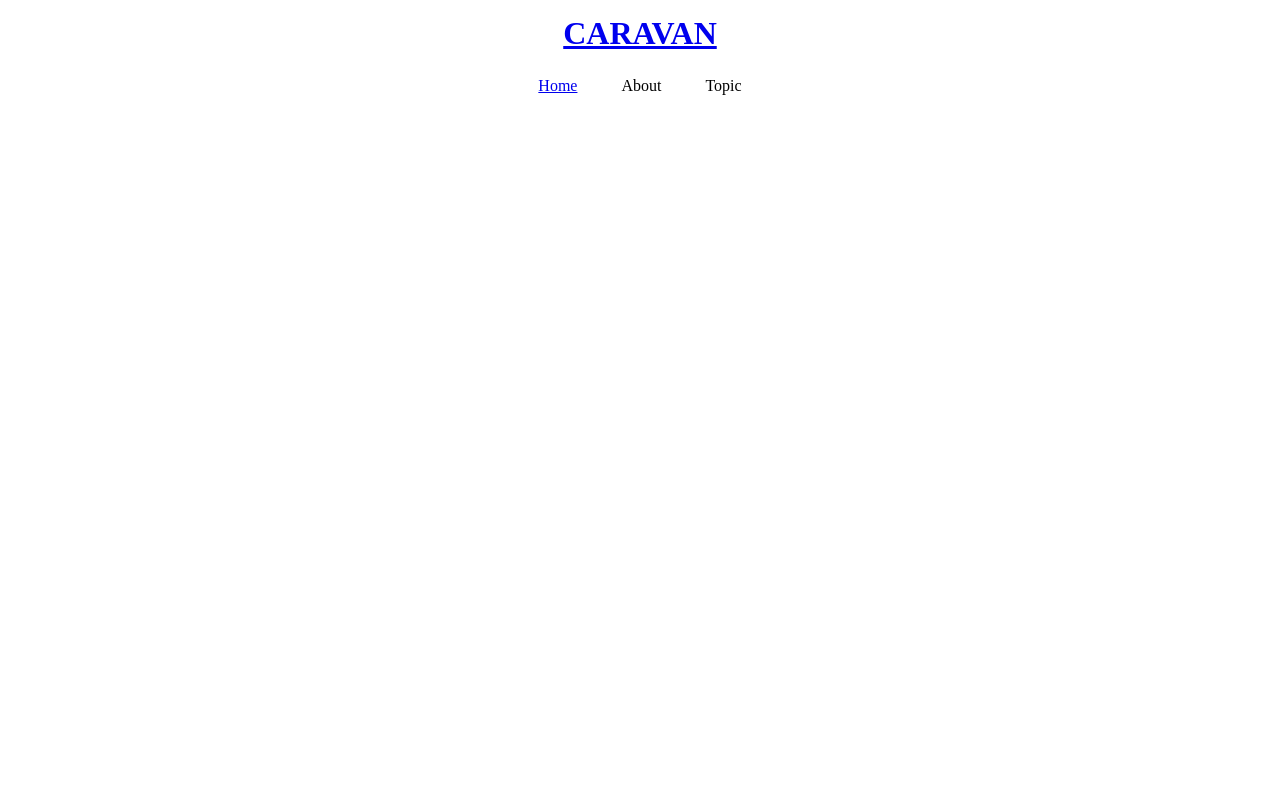
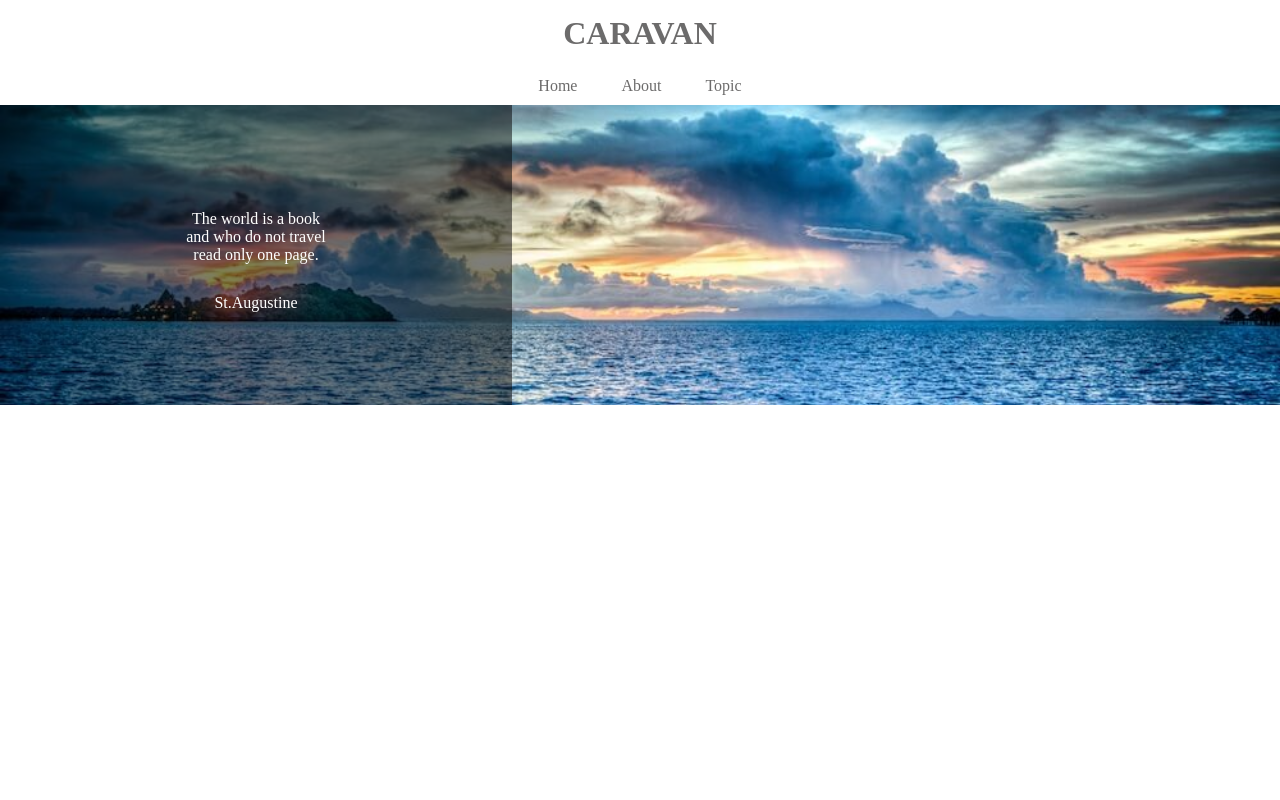
Before and after one commit to jodai0423/caravan, a plain HTML site: page index.html in a window 1280 px wide. Shown: the top 800 px of the page. Drawn offline with Linux system fonts and the light colour scheme.

Commit message:
[Finish]caravan1-6

```diff
--- a/index.html
+++ b/index.html
@@ -27,7 +27,17 @@
     </nav>
 
     <div class="main-visual">
-      <div class="main-visual-content"></div>
+      <div class="main-visual-content">
+        <p class="main-visual-text">
+          The world is a book<br/>
+          and who do not travel<br/>
+          read only one page.
+        </p>
+
+        <p class="main-visual-name">
+          St.Augustine
+        </p>
+      </div>
 
     </div>
 
@@ -38,6 +48,7 @@
     </div>
 
     <footer>
+      <p class="footer-text">©All rights reserved by infratop.inc</p>
 
     </footer>
 
--- a/style.css
+++ b/style.css
@@ -2,6 +2,10 @@
   margin: 0;
   padding: 0;
   box-sizing: border-box;
+  color: #6c6b6b;
+}
+a {
+  text-decoration: none;
 }
 header {
   width: 90%;
@@ -25,10 +29,23 @@ header .heading {
 .main-visual {
   width: 100%;
   height: 300px;
+  background-image: url(img/mv.jpg);
+  background-size: cover;
+  background-position: center;
 }
 .main-visual-content {
-  width: 350px;
+  width: 40%;
   height: 300px;
+  background-color: rgba(0,0,0,0.5);
+  text-align: center;
+  padding-top: 105px;
+}
+.main-visual-text {
+  color: #fff;
+}
+.main-visual-name {
+  margin-top: 30px;
+  color: #fff;
 }
 .main {
   width: 840px;
@@ -45,6 +62,12 @@ header .heading {
   height: 1400px;
 }
 footer {
-  width: 100px;
+  width: 100%;
   height: 120px;
+  text-align: center;
+  line-height: 120px;
+  background-color: #848282;
 }
+.footer-text {
+  color: #fff;
+}
```
Also changed, not shown: img/airport.jpg (added), img/asia.jpg (added), img/desert.jpg (added), img/forest.jpg (added), img/italy.jpg (added), img/japan.jpg (added), img/japan2.jpg (added), img/lake.jpg (added), img/mv.jpg (added), img/person.jpg (added), img/road.jpg (added), img/snow.jpg (added), 1 other file.
